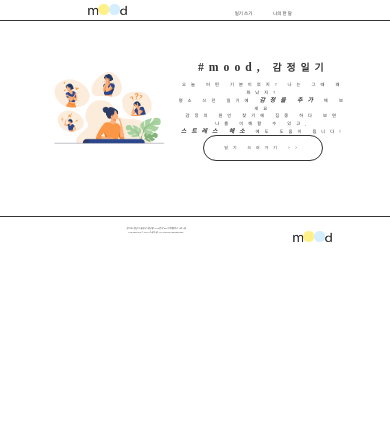
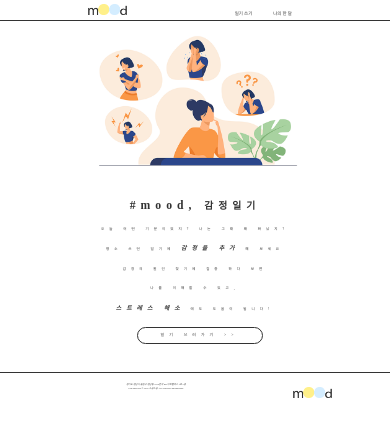
Before and after one commit to Yeoreum-Han/portfolio_node, a website: page public/index.html in a window 390 px wide. Drawn offline with Linux system fonts and the light colour scheme.

Commit message:
index_mediaQuery_767px

```diff
--- a/public/css/index.css
+++ b/public/css/index.css
@@ -2,7 +2,7 @@
 
 .content{
     position: relative;
-    height: 50vw;
+    height: 60vw;
 }
 .content_box{
     display: flex;
@@ -51,3 +51,41 @@ p>a:hover{
     background-color: #333;
     color: #fff;
 }
+
+@media screen and (max-width:767px) {
+    .content{
+        height: 90vw;
+    }
+    .content_box{
+        flex-direction: column;
+    }
+    .mainImg{
+        width: 80vw;
+        height: 40vw;
+        margin: 1vw 0 0 0;
+    }
+    .mainText{
+        width: 80vw;
+        height: 45vw;
+        padding: 5vw 0 0 0;
+    }
+    .mainText>p:nth-child(2){
+        font-size: 0.9vw;
+        line-height: 5vw;
+        overflow: hidden;
+        white-space: nowrap;
+        text-overflow: ellipsis;
+    }
+    .mainText>p:nth-child(3){
+        font-size: 0.6vw;
+        width: 30vw;
+    }
+    .mainText>p:nth-child(3)>a{
+        display: block;
+        width: 30vw;
+        padding: 3%;
+        overflow: hidden;
+        white-space: nowrap;
+        text-overflow: ellipsis;
+    }
+}
```
